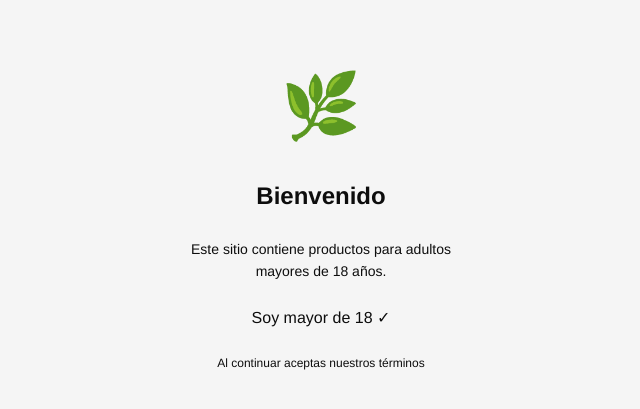
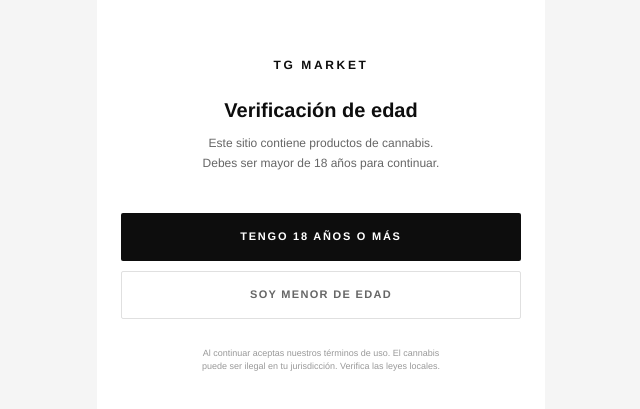
Before and after one commit to RookieCol/TG-marketplace, a Next.js app: page / in a window 1280 px wide. Shown: the part 185-594 px from the top of the page, without its empty margins (319-959 px from the left). Built offline with nearby package versions, Linux system fonts and the light colour scheme.

Commit message:
feat: rewrite age gate with sharp-light design, switch to cookie storage

```diff
--- a/src/components/age-gate.tsx
+++ b/src/components/age-gate.tsx
@@ -3,21 +3,60 @@ import { useEffect, useState } from 'react'
 
 export function AgeGate({ onConfirm }: { onConfirm: () => void }) {
   return (
-    <div className="flex flex-col items-center justify-center min-h-screen px-6 gap-6 text-center">
-      <div style={{ fontSize: 64 }}>🌿</div>
-      <h1 style={{ color: 'var(--md-sys-color-on-background)', fontSize: 24, fontWeight: 700, margin: 0 }}>
-        Bienvenido
-      </h1>
-      <p style={{ color: 'var(--md-sys-color-on-surface-variant)', fontSize: 14, lineHeight: 1.6, maxWidth: 280, margin: 0 }}>
-        Este sitio contiene productos para adultos mayores de 18 años.
-      </p>
-      {/* @ts-ignore */}
-      <md-filled-button style={{ width: '100%' }} onClick={onConfirm}>
-        Soy mayor de 18 ✓
-      {/* @ts-ignore */}
-      </md-filled-button>
-      <p style={{ color: 'var(--md-sys-color-on-surface-variant)', fontSize: 12, margin: 0 }}>
-        Al continuar aceptas nuestros términos
+    <div style={{
+      minHeight: '100svh',
+      background: 'var(--surface)',
+      display: 'flex',
+      flexDirection: 'column',
+      alignItems: 'center',
+      justifyContent: 'center',
+      padding: '40px 24px',
+      gap: 20,
+      textAlign: 'center',
+    }}>
+      <div style={{ marginBottom: 8 }}>
+        <p style={{
+          fontSize: 12, fontWeight: 700, letterSpacing: '.22em',
+          textTransform: 'uppercase', color: 'var(--text)', marginBottom: 24,
+        }}>
+          TG Market
+        </p>
+        <h1 style={{ fontSize: 20, fontWeight: 700, lineHeight: 1.2, color: 'var(--text)', marginBottom: 12 }}>
+          Verificación de edad
+        </h1>
+        <p style={{ fontSize: 12, color: 'var(--text-2)', lineHeight: 1.6, maxWidth: 260 }}>
+          Este sitio contiene productos de cannabis. Debes ser mayor de 18 años para continuar.
+        </p>
+      </div>
+
+      <div style={{ width: '100%', display: 'flex', flexDirection: 'column', gap: 10, marginTop: 12 }}>
+        <button
+          onClick={onConfirm}
+          style={{
+            width: '100%', height: 48,
+            background: 'var(--text)', color: 'var(--surface)',
+            border: 'none', cursor: 'pointer',
+            fontSize: 11, fontWeight: 700, letterSpacing: '.16em', textTransform: 'uppercase',
+            borderRadius: 'var(--radius)',
+          }}
+        >
+          Tengo 18 años o más
+        </button>
+        <button
+          style={{
+            width: '100%', height: 48,
+            background: 'transparent', color: 'var(--text-2)',
+            border: '1px solid var(--border)', cursor: 'default',
+            fontSize: 11, fontWeight: 600, letterSpacing: '.12em', textTransform: 'uppercase',
+            borderRadius: 'var(--radius)',
+          }}
+        >
+          Soy menor de edad
+        </button>
+      </div>
+
+      <p style={{ fontSize: 9, color: 'var(--text-3)', lineHeight: 1.5, maxWidth: 240, marginTop: 8 }}>
+        Al continuar aceptas nuestros términos de uso. El cannabis puede ser ilegal en tu jurisdicción. Verifica las leyes locales.
       </p>
     </div>
   )
@@ -25,12 +64,16 @@ export function AgeGate({ onConfirm }: { onConfirm: () => void }) {
 
 export function useAgeVerified() {
   const [verified, setVerified] = useState<boolean | null>(null)
+
   useEffect(() => {
-    setVerified(localStorage.getItem('age_verified') === 'true')
+    const has = document.cookie.split(';').some((c) => c.trim().startsWith('age_verified=1'))
+    setVerified(has)
   }, [])
+
   const confirm = () => {
-    localStorage.setItem('age_verified', 'true')
+    document.cookie = 'age_verified=1; max-age=31536000; path=/'
     setVerified(true)
   }
+
   return { verified, confirm }
 }
```
